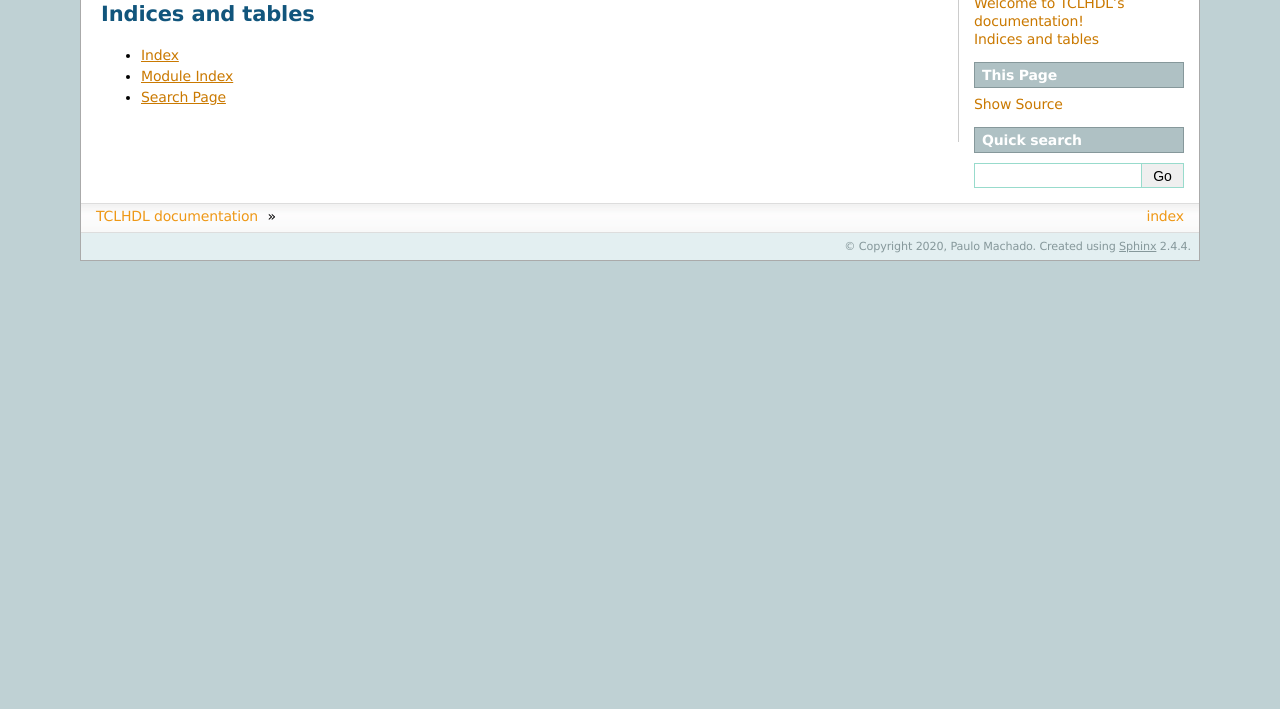
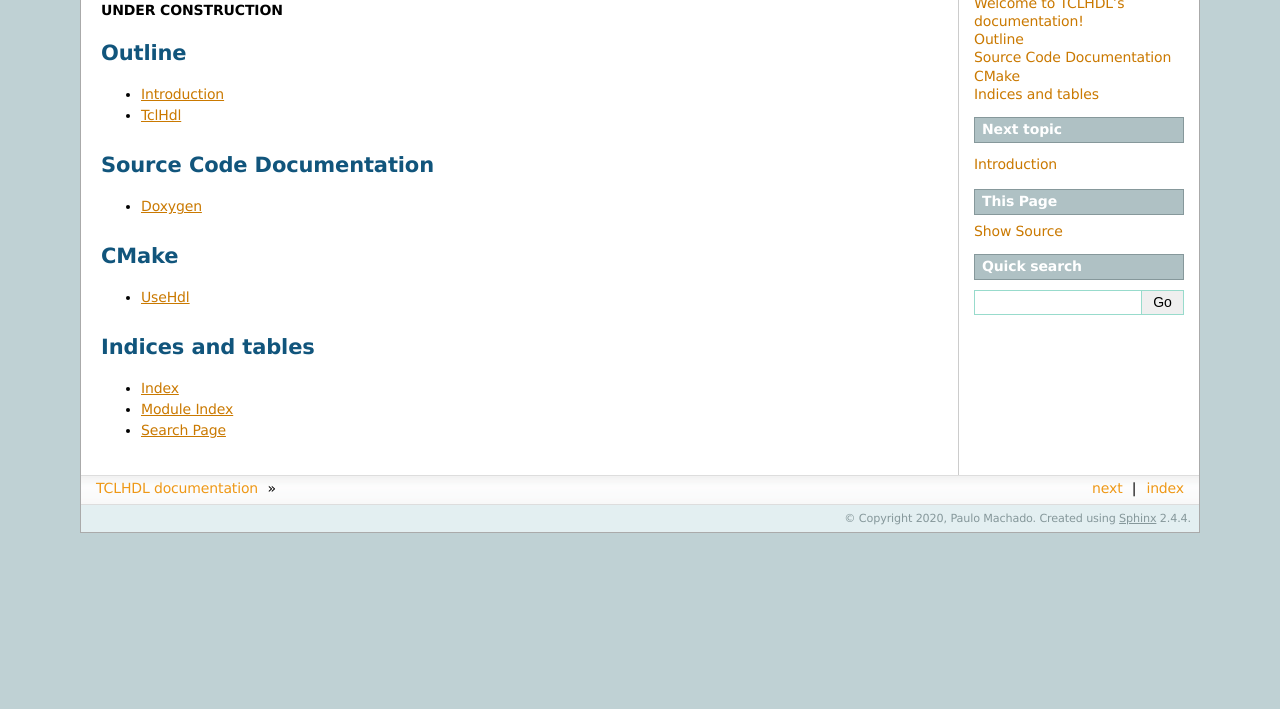
Before and after one commit to pffmachado/TclHdl, a plain HTML site: page docs/index.html in a window 1280 px wide. Shown: the part 91-800 px from the top of the page. Drawn offline with Linux system fonts and the light colour scheme.

Commit message:
Prepare github pages

```diff
--- a/docs/index.html
+++ b/docs/index.html
@@ -7,6 +7,7 @@
     <title>Welcome to TCLHDL’s documentation! &#8212; TCLHDL  documentation</title>
     <link rel="stylesheet" href="_static/sphinxdoc.css" type="text/css" />
     <link rel="stylesheet" href="_static/pygments.css" type="text/css" />
+    <link rel="stylesheet" type="text/css" href="_static/graphviz.css" />
     <script id="documentation_options" data-url_root="./" src="_static/documentation_options.js"></script>
     <script src="_static/jquery.js"></script>
     <script src="_static/underscore.js"></script>
@@ -14,6 +15,7 @@
     <script src="_static/language_data.js"></script>
     <link rel="index" title="Index" href="genindex.html" />
     <link rel="search" title="Search" href="search.html" />
+    <link rel="next" title="Introduction" href="_doc/Introduction.html" />
   </head><body>
     <div class="related" role="navigation" aria-label="related navigation">
       <h3>Navigation</h3>
@@ -21,6 +23,9 @@
         <li class="right" style="margin-right: 10px">
           <a href="genindex.html" title="General Index"
              accesskey="I">index</a></li>
+        <li class="right" >
+          <a href="_doc/Introduction.html" title="Introduction"
+             accesskey="N">next</a> |</li>
         <li class="nav-item nav-item-0"><a href="#">TCLHDL  documentation</a> &#187;</li>
       </ul>
     </div>
@@ -29,9 +34,15 @@
   <h3><a href="#">Table of Contents</a></h3>
   <ul>
 <li><a class="reference internal" href="#">Welcome to TCLHDL’s documentation!</a></li>
+<li><a class="reference internal" href="#outline">Outline</a></li>
+<li><a class="reference internal" href="#source-code-documentation">Source Code Documentation</a></li>
+<li><a class="reference internal" href="#cmake">CMake</a></li>
 <li><a class="reference internal" href="#indices-and-tables">Indices and tables</a></li>
 </ul>
 
+  <h4>Next topic</h4>
+  <p class="topless"><a href="_doc/Introduction.html"
+                        title="next chapter">Introduction</a></p>
   <div role="note" aria-label="source link">
     <h3>This Page</h3>
     <ul class="this-page-menu">
@@ -59,7 +70,31 @@
 
   <div class="section" id="welcome-to-tclhdl-s-documentation">
 <h1>Welcome to TCLHDL’s documentation!<a class="headerlink" href="#welcome-to-tclhdl-s-documentation" title="Permalink to this headline">¶</a></h1>
+<p><strong>UNDER CONSTRUCTION</strong></p>
+</div>
+<div class="section" id="outline">
+<h1>Outline<a class="headerlink" href="#outline" title="Permalink to this headline">¶</a></h1>
 <div class="toctree-wrapper compound">
+<ul>
+<li class="toctree-l1"><a class="reference internal" href="_doc/Introduction.html">Introduction</a></li>
+<li class="toctree-l1"><a class="reference internal" href="_doc/TclHdl.html">TclHdl</a></li>
+</ul>
+</div>
+</div>
+<div class="section" id="source-code-documentation">
+<h1>Source Code Documentation<a class="headerlink" href="#source-code-documentation" title="Permalink to this headline">¶</a></h1>
+<div class="toctree-wrapper compound">
+<ul>
+<li class="toctree-l1"><a class="reference internal" href="_doxygen/Doxygen.html">Doxygen</a></li>
+</ul>
+</div>
+</div>
+<div class="section" id="cmake">
+<h1>CMake<a class="headerlink" href="#cmake" title="Permalink to this headline">¶</a></h1>
+<div class="toctree-wrapper compound">
+<ul>
+<li class="toctree-l1"><a class="reference internal" href="_cmake/UseHdl.html">UseHdl</a></li>
+</ul>
 </div>
 </div>
 <div class="section" id="indices-and-tables">
@@ -83,6 +118,9 @@
         <li class="right" style="margin-right: 10px">
           <a href="genindex.html" title="General Index"
              >index</a></li>
+        <li class="right" >
+          <a href="_doc/Introduction.html" title="Introduction"
+             >next</a> |</li>
         <li class="nav-item nav-item-0"><a href="#">TCLHDL  documentation</a> &#187;</li>
       </ul>
     </div>
```
Also changed, not shown: docs/genindex.html (+1 -0 lines), docs/search.html (+1 -0 lines), docs/searchindex.js (+1 -1 lines), docs/_sources/index.rst.txt, 6 other files.
